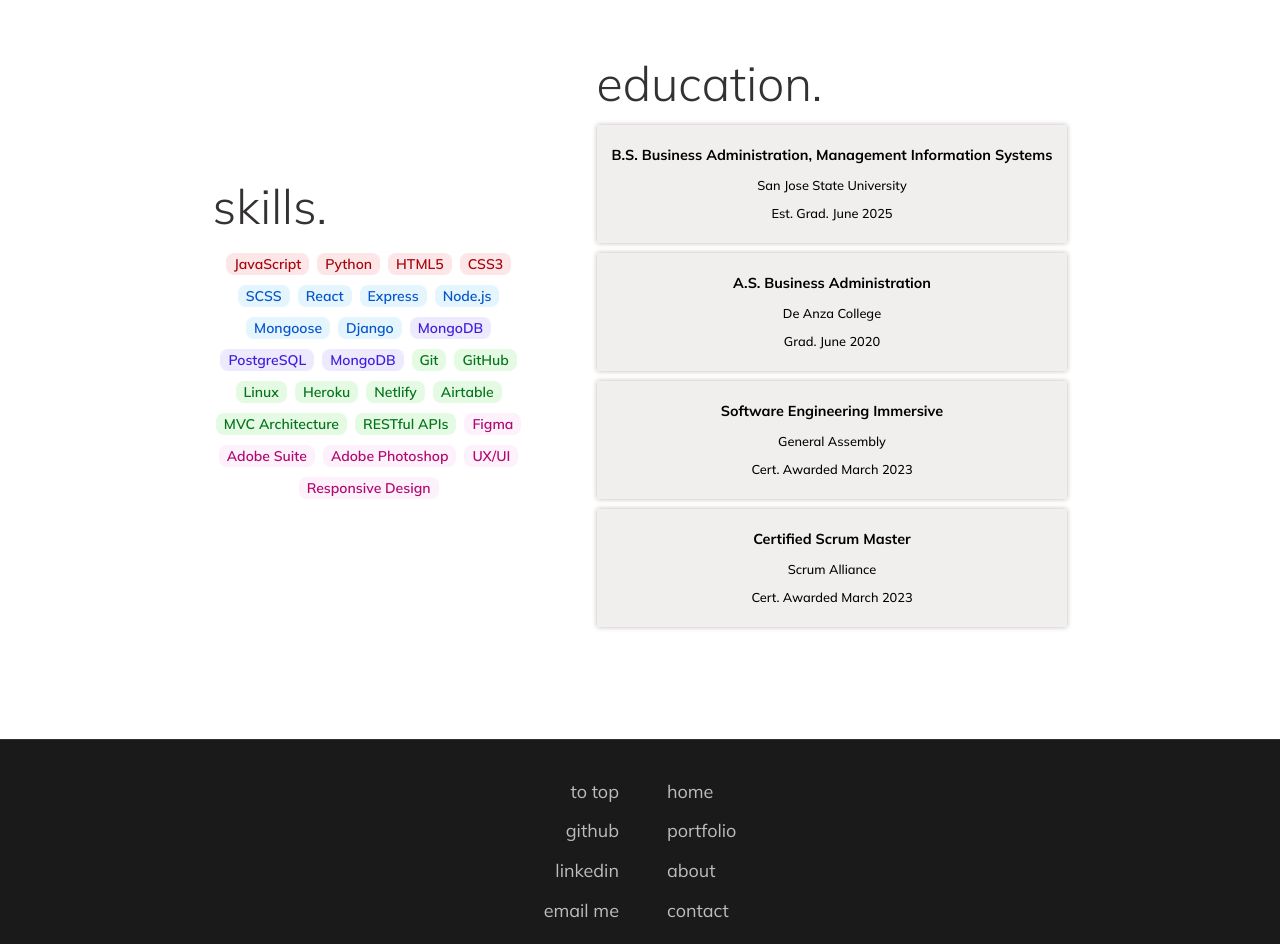
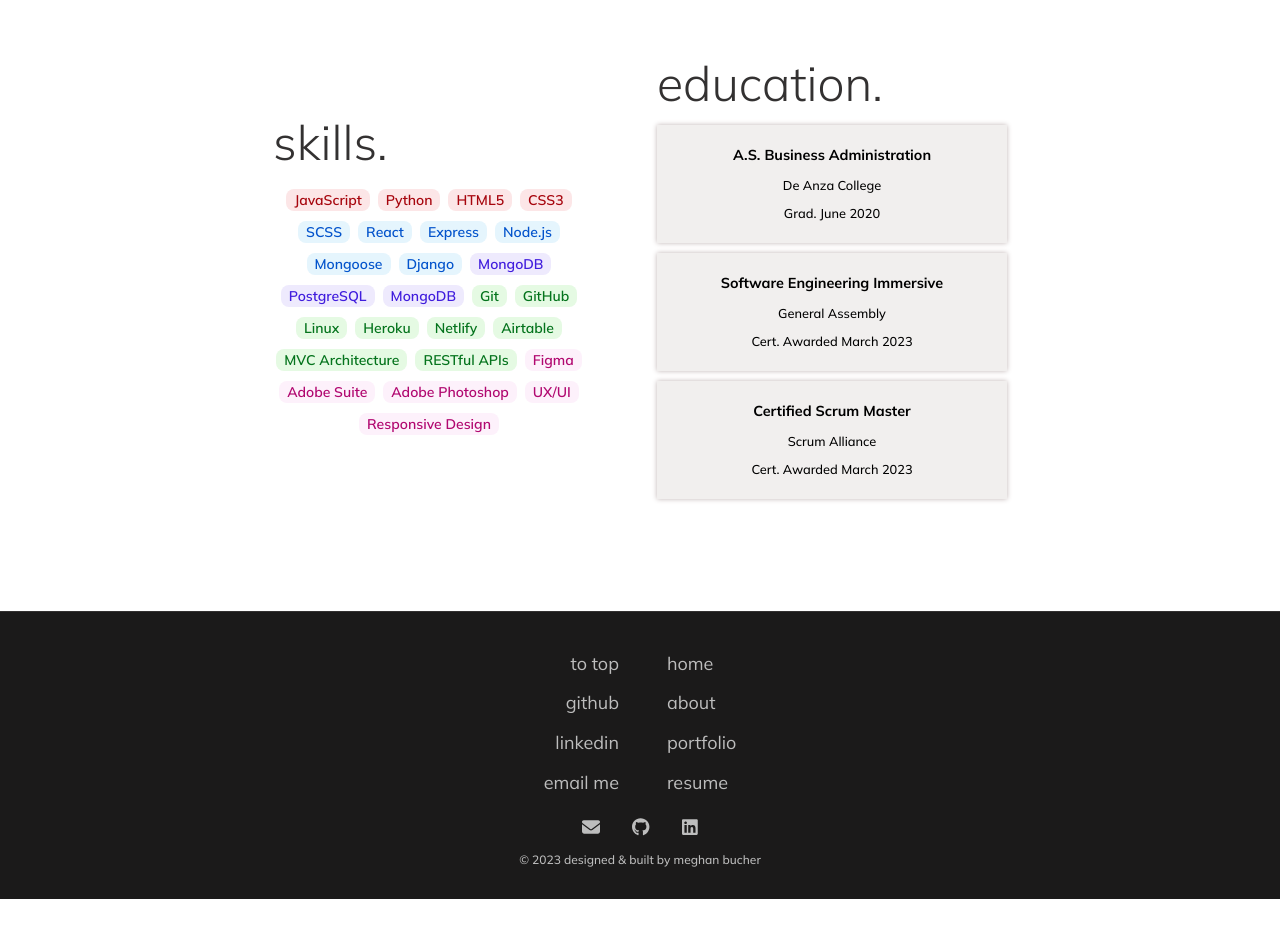
Before and after one commit to megbuch/portfolio-v2, a React (Create React App) app: page /about in a window 1280 px wide. Shown: the part 640-1584 px from the top of the page. After the commit the page ends 1539 px from the top, so only its background shows below. Built offline with nearby package versions, Linux system fonts and the light colour scheme.

Commit message:
updates resume and removes contact form

```diff
--- a/src/components/Education/Education.css
+++ b/src/components/Education/Education.css
@@ -2,6 +2,7 @@
   display: flex;
   flex-direction: column;
   gap: 10px;
+  min-width: 350px;
 }
 
 .Education .card {
--- a/src/components/Education/Education.jsx
+++ b/src/components/Education/Education.jsx
@@ -5,14 +5,6 @@ export default function Education() {
     <div className="Education">
       <h2>Education.</h2>
       <div className="cards">
-        <div className="card">
-          <h3>B.S. Business Administration, Management Information Systems</h3>
-          <p>
-            San Jose State University
-            <br />
-            Est. Grad. June 2025
-          </p>
-        </div>
         <div className="card">
           <h3>A.S. Business Administration</h3>
           <p>
--- a/src/components/Footer/Footer.jsx
+++ b/src/components/Footer/Footer.jsx
@@ -1,5 +1,6 @@
 import "./Footer.css";
 import { Link } from "react-router-dom";
+import resume from "../../assets/documents/resume.pdf";
 import SocialIcons from "../SocialIcons/SocialIcons";
 
 export default function Footer() {
@@ -39,9 +40,17 @@ export default function Footer() {
       </div>
       <div className="footer-links">
         <Link to="/">Home</Link>
+        <Link to="/about">About</Link>
         <Link to="/portfolio">Portfolio</Link>
-        <Link to="/about">About</Link>
-        <Link to="/contact">Contact</Link>
+        <a
+          href={resume}
+          rel="noreferrer"
+          target="_blank"
+          title="View My Resume"
+          aria-label="View My Resume"
+        >
+          Resume
+        </a>
       </div>
       <div className="copyright">
         <SocialIcons />
--- a/src/components/Navigation/Navigation.jsx
+++ b/src/components/Navigation/Navigation.jsx
@@ -52,9 +52,6 @@ export default function Nav({ toggleTheme, theme }) {
           <Link to="/portfolio">Portfolio</Link>
         </li>
         <li className="navbar-link">
-          <Link to="/contact">Contact</Link>
-        </li>
-        <li className="navbar-link">
           <a
             href={resume}
             rel="noreferrer"
@@ -102,11 +99,6 @@ export default function Nav({ toggleTheme, theme }) {
           </Link>
         </li>
         <li className="mobile-link">
-          <Link to="/contact" onClick={handleMobileMenuClick}>
-            Contact
-          </Link>
-        </li>
-        <li className="mobile-link">
           <a href={resume} rel="noreferrer" target="_blank">
             Resume
           </a>
--- a/src/pages/App/App.jsx
+++ b/src/pages/App/App.jsx
@@ -4,7 +4,6 @@ import Nav from "../../components/Navigation/Navigation";
 import LandingPage from "../../pages/LandingPage/LandingPage";
 import AboutPage from "../../pages/AboutPage/AboutPage";
 import PortfolioPage from "../PortfolioPage/PortfolioPage";
-import ContactPage from "../ContactPage/ContactPage";
 import Footer from "../../components/Footer/Footer";
 import { useState, useEffect } from "react";
 
@@ -30,7 +29,6 @@ function App() {
         <Route path="/" element={<LandingPage />} />
         <Route path="/portfolio" element={<PortfolioPage />} />
         <Route path="/about" element={<AboutPage />} />
-        <Route path="/contact" element={<ContactPage />} />
       </Routes>
       <Footer />
     </div>
--- a/src/pages/ContactPage/ContactPage.css
+++ /dev/null
@@ -1,18 +0,0 @@
-.ContactPage > p {
-  font-size: 0.9rem;
-  line-height: 1.6;
-  text-align: center;
-}
-
-.ContactPage .icons {
-  margin-bottom: 5px;
-}
-
-.ContactPage .icons > a {
-  font-size: 1.6rem;
-  color: var(--bright-main);
-}
-
-.ContactPage .icons > a:hover {
-  color: var(--black);
-}
--- a/src/pages/ContactPage/ContactPage.jsx
+++ /dev/null
@@ -1,18 +0,0 @@
-import ContactForm from "../../components/ContactForm/ContactForm";
-import SocialIcons from "../../components/SocialIcons/SocialIcons";
-import "./ContactPage.css";
-
-export default function ProjectsPage() {
-  return (
-    <section className="ContactPage">
-      <h2>Contact.</h2>
-      <p>
-        Say hello & get in touch with me!
-        <br />
-        hiremeghanbucher@gmail.com
-      </p>
-      <SocialIcons />
-      <ContactForm />
-    </section>
-  );
-}
```
Also changed, not shown: 1 other file (tests, documents, lock files or other folders).
